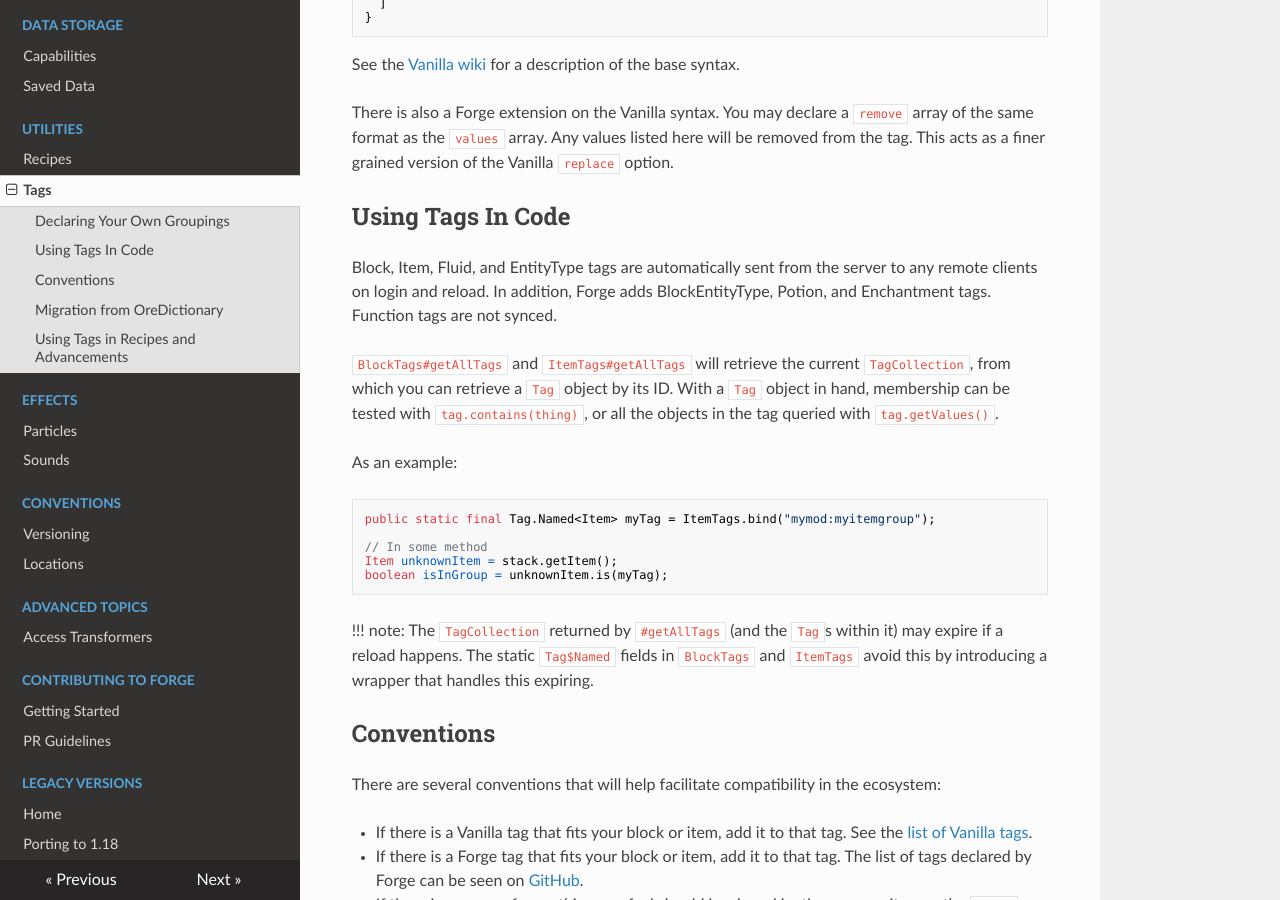
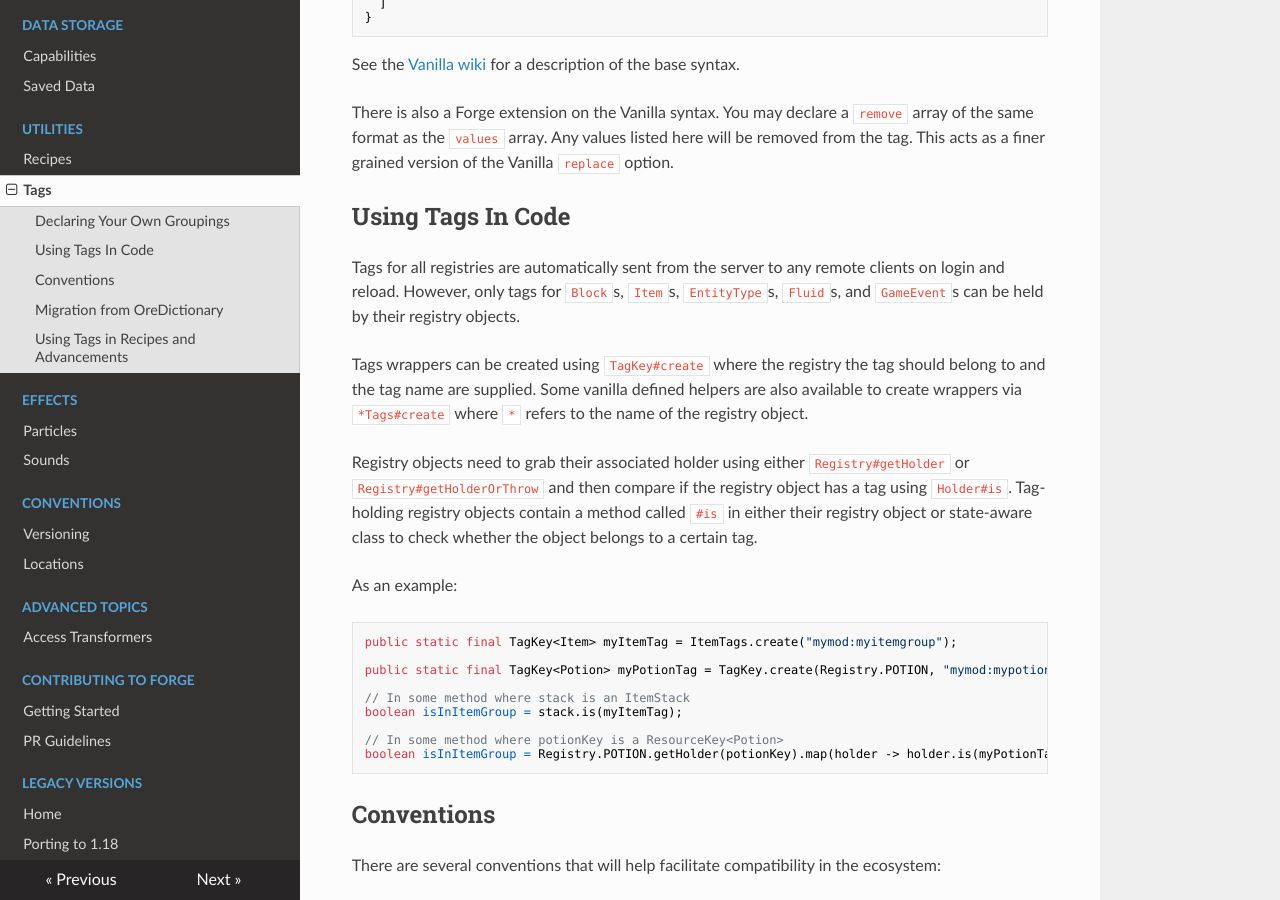
Before and after one commit to MinecraftForge/Documentation, an MkDocs documentation site: the page built from docs/utilities/tags.md, in a window 1280 px wide and 900 px high, scrolled down 677 px. Built offline with MkDocs 1.6.1, drawn with Linux system fonts in a browser that asks for light colours; nearby versions of some CDN libraries; some of the changed text lies outside the part shown.

Commit message:
Update to 1.18.2

````diff
--- a/docs/utilities/tags.md
+++ b/docs/utilities/tags.md
@@ -5,7 +5,7 @@ Tags are generalized sets of objects in the game used for grouping related thing
 
 Declaring Your Own Groupings
 ----------------------------
-Tags are declared in your mod's [datapack][datapack]. For example, `/data/<modid>/tags/blocks/foo/tagname.json` will declare a `Tag$Named<Block>` with ID `modid:foo/tagname`.
+Tags are declared in your mod's [datapack][datapack]. For example, `/data/<modid>/tags/blocks/foo/tagname.json` will declare a `TagKey<Block>` with ID `modid:foo/tagname`.
 Similarly, you may append to or override tags declared in other domains, such as Vanilla, by declaring your own JSONs.
 For example, to add your own mod's saplings to the Vanilla sapling tag, you would specify it in `/data/minecraft/tags/blocks/saplings.json`, and Vanilla will merge everything into one tag at reload, if the `replace` option is false.
 If `replace` is true, then all entries before the json specifying `replace` will be removed.
@@ -33,24 +33,24 @@ You may declare a `remove` array of the same format as the `values` array. Any v
 
 Using Tags In Code
 ------------------
-Block, Item, Fluid, and EntityType tags are automatically sent from the server to any remote clients on login and reload. In addition, Forge adds BlockEntityType, Potion, and Enchantment tags. Function tags are not synced.
+Tags for all registries are automatically sent from the server to any remote clients on login and reload. However, only tags for `Block`s, `Item`s, `EntityType`s, `Fluid`s, and `GameEvent`s can be held by their registry objects.
 
-`BlockTags#getAllTags` and `ItemTags#getAllTags` will retrieve the current `TagCollection`, from which you can retrieve a `Tag` object by its ID.
-With a `Tag` object in hand, membership can be tested with `tag.contains(thing)`, or all the objects in the tag queried with `tag.getValues()`.
+Tags wrappers can be created using `TagKey#create` where the registry the tag should belong to and the tag name are supplied. Some vanilla defined helpers are also available to create wrappers via `*Tags#create` where `*` refers to the name of the registry object.
+
+Registry objects need to grab their associated holder using either `Registry#getHolder` or `Registry#getHolderOrThrow` and then compare if the registry object has a tag using `Holder#is`. Tag-holding registry objects contain a method called `#is` in either their registry object or state-aware class to check whether the object belongs to a certain tag.
 
 As an example:
 ```java
-public static final Tag.Named<Item> myTag = ItemTags.bind("mymod:myitemgroup");
+public static final TagKey<Item> myItemTag = ItemTags.create("mymod:myitemgroup");
 
-// In some method
-Item unknownItem = stack.getItem();
-boolean isInGroup = unknownItem.is(myTag);
+public static final TagKey<Potion> myPotionTag = TagKey.create(Registry.POTION, "mymod:mypotiongroup");
+
+// In some method where stack is an ItemStack
+boolean isInItemGroup = stack.is(myItemTag);
+
+// In some method where potionKey is a ResourceKey<Potion>
+boolean isInItemGroup = Registry.POTION.getHolder(potionKey).map(holder -> holder.is(myPotionTag)).orElse(false);
 ```
-
-!!! note:
-    The `TagCollection` returned by `#getAllTags` (and the `Tag`s within it) may expire if a reload happens.
-    The static `Tag$Named` fields in `BlockTags` and `ItemTags` avoid this by introducing a wrapper that handles this expiring.
-
 
 Conventions
 -----------
````
